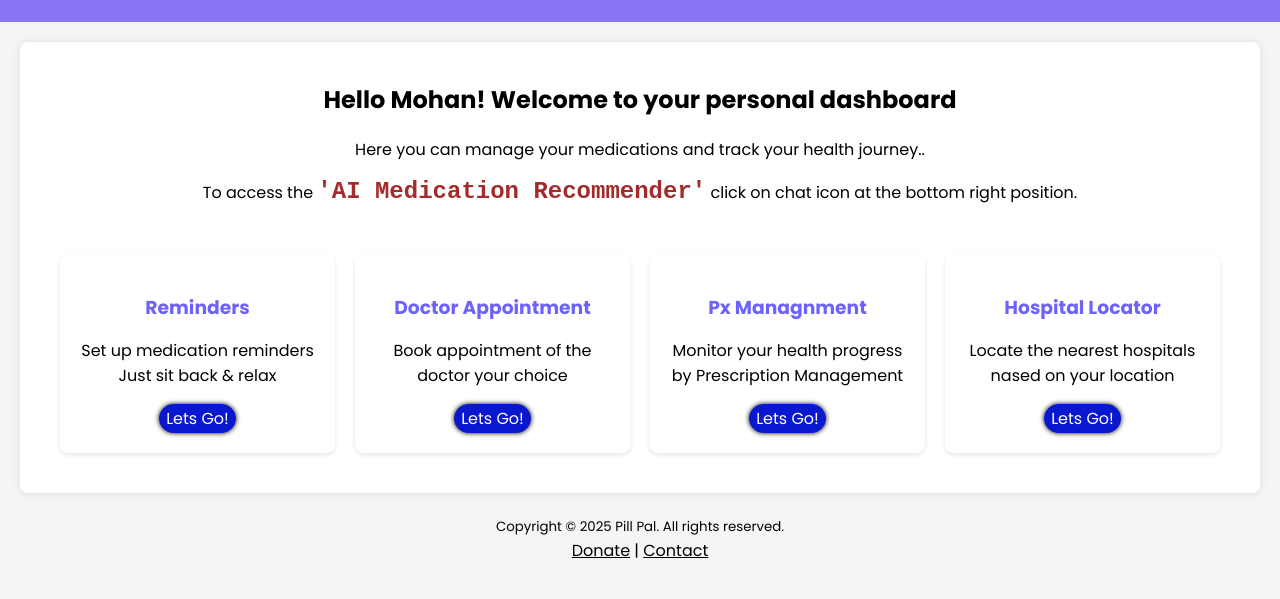
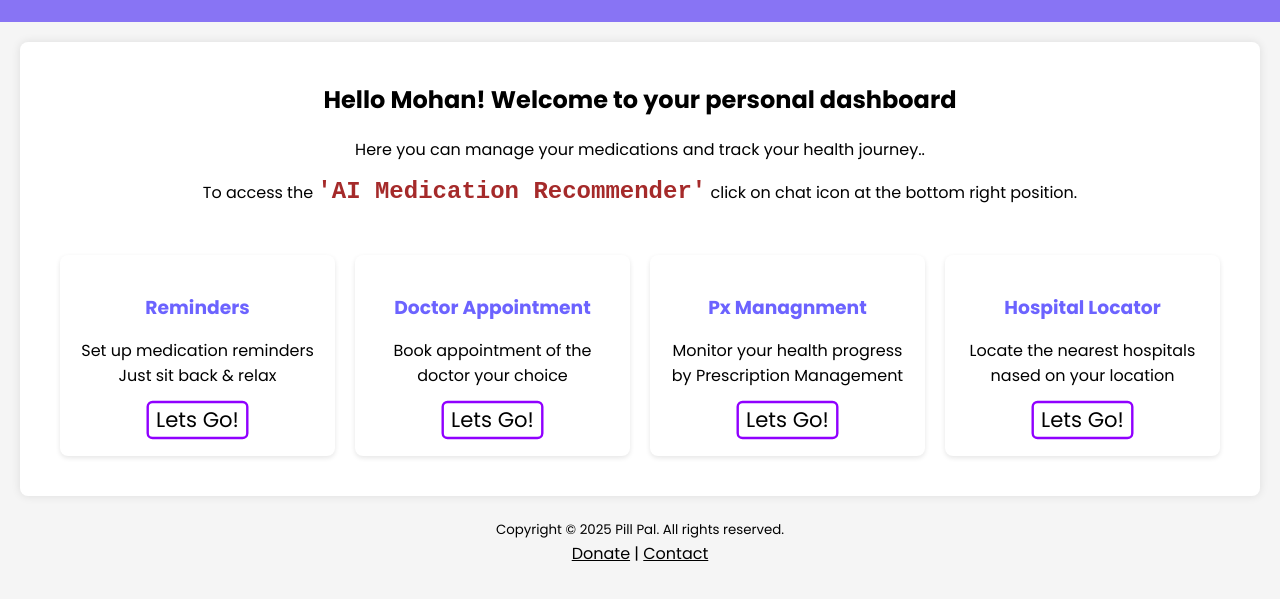
Before and after one commit to sarvan-2187/Pill-Pal, a plain HTML site: page dashboard.html in a window 1280 px wide. Shown: the part 109-708 px from the top of the page. Drawn offline with Linux system fonts and the light colour scheme.

Commit message:
Update dashboard.html

```diff
--- a/dashboard.html
+++ b/dashboard.html
@@ -58,19 +58,22 @@
         color:rgb(0, 0, 0);
       }
       .btn{
-        background-color: #0917ce;
-        color:white;
+        background-color: #ffffff;
+        color:rgb(0, 0, 0);
+        scale: 1.2;
+        border: 2px solid rgb(144, 0, 255);
         padding: auto;
-        border-radius: 20px;
+        border-radius: 5px;
         font-family: poppins;
-        font-size: 1rem;
-        border: 1px solid #0917ce;
+        font-size: 1.1rem;
         transition: all 0.3s ease;
-        box-shadow: 0 0 5px black;
       }
       .btn:hover{
-        font-size: 1.2rem;
+        border: none;
+        scale: 1.2;
+        color: #ffffff;
         cursor: pointer;
+        background-color: #6c63ff;
       }
     </style>
   </head>
@@ -115,8 +118,8 @@
 
     <footer>
       <small>Copyright © 2025 Pill Pal. All rights reserved.</small><br>
-      <a href="#">Donate</a> |
-      <a href="#">Contact</a>
+      <a href="money.html">Donate</a> |
+      <a href="contact-form.html">Contact</a>
       <br><br>
 
     <script src="https://cdn.botpress.cloud/webchat/v2.2/inject.js"></script>
```
